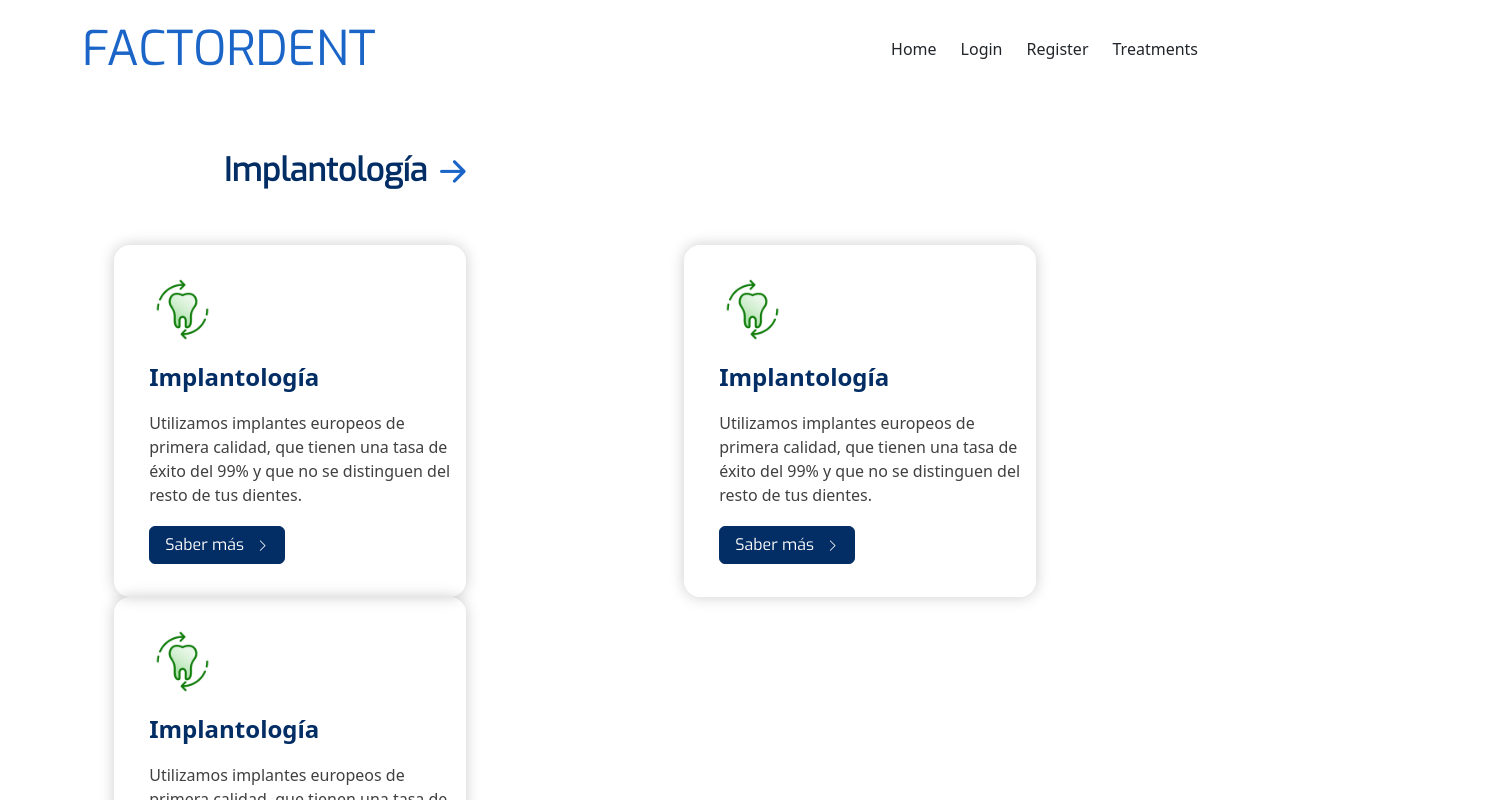
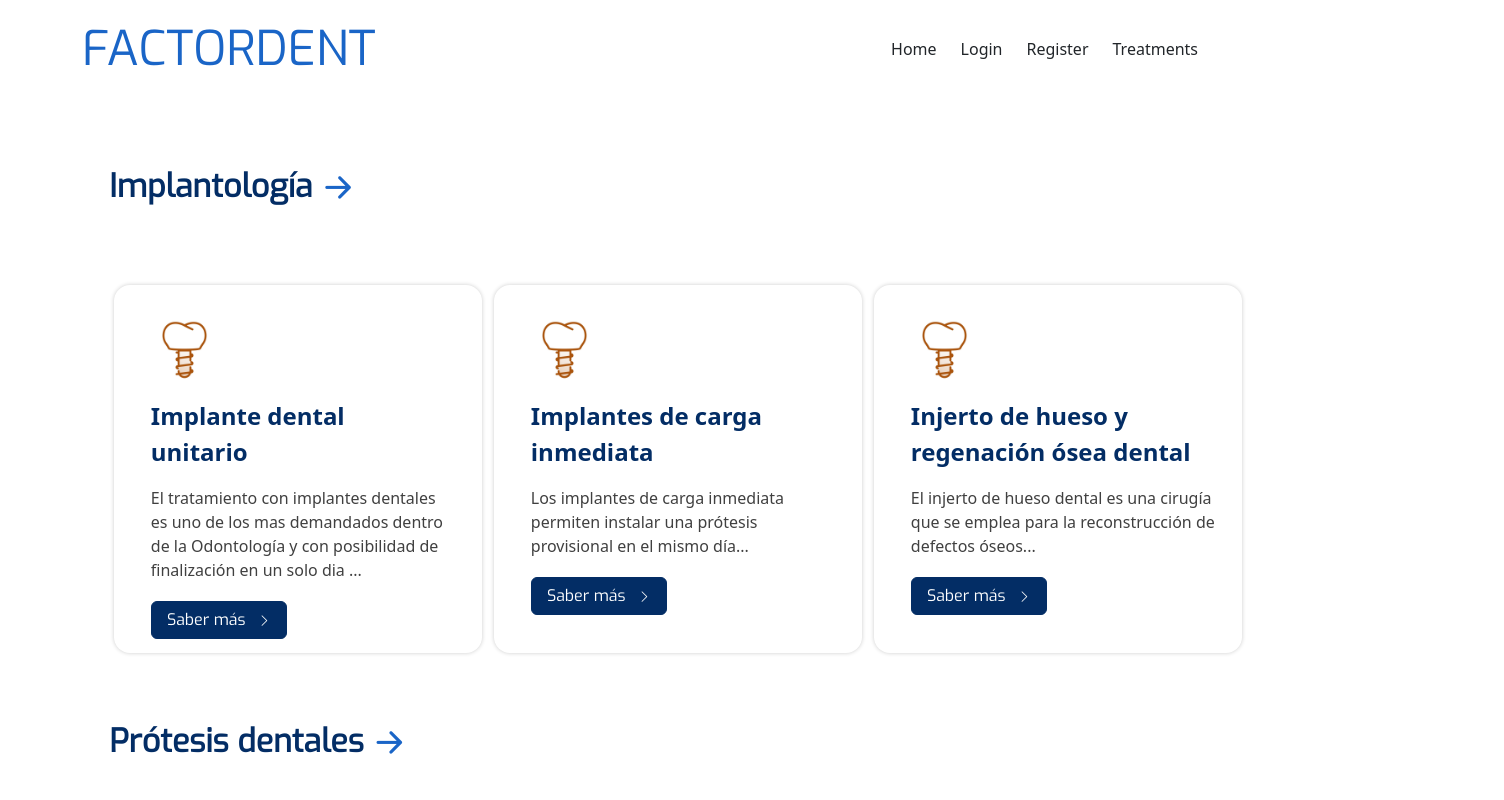
Before and after one commit to AdrianSolsona/dental-clinic-react, a React (Vite) app: page /home in a window 1280 px wide. Both pictures are taken after a click on the element "Treatments". Shown: the top 800 px of the page, 1504 px wide, since content can reach past the window. Built offline with nearby package versions, Linux system fonts and the light colour scheme.

Commit message:
Feat: the grid of card component in the treatment view has been finalized.

```diff
--- a/src/components/Card/Card.css
+++ b/src/components/Card/Card.css
@@ -1,8 +1,8 @@
 .cont-treatment-1{
     margin-left: 2rem;
-    width: 22rem;
-    height: 22rem;
-    box-shadow: 0px 0px 15px 0px rgba(0, 0, 0, 0.2);
+    width: 23rem;
+    height: 23rem;
+    box-shadow: 0px 0px 4px 0px rgba(0, 0, 0, 0.2);
     transition: all 0.3s ease-in-out;
     border-radius: 1rem;
 
@@ -31,6 +31,7 @@
     color: rgb(3, 45, 101);
     margin-top: 1rem;
     margin-bottom: 1rem;
+    width: 18rem;
 }
 .text-treatment-1{
     color: rgb(64, 64, 64);
--- a/src/components/Navbar/Navbar.css
+++ b/src/components/Navbar/Navbar.css
@@ -1,5 +1,6 @@
 .all-nav{
     background-color: white;
+    width: 100%;
 }
 
 .nav-menu{
--- a/src/layout/Treatments/Treatments.css
+++ b/src/layout/Treatments/Treatments.css
@@ -4,13 +4,18 @@
     font-weight: 600;
     color: rgb(3, 45, 101);
     display: flex;
-    position: relative;
-    left: 17.5%;
-    margin-top: 3rem;
-    margin-bottom: 3rem;
+    margin-left: 1.7rem;
+    margin-top: 4rem;
+    margin-bottom: 1.5rem;
 }
 .arrow-title{
     font-size: 3.2rem;
     display: flex;
     color: rgb(26, 101, 199);
 }
+.container-all-card{
+    display: flex;
+}
+.card-container{
+    margin-top: 3rem;
+}
--- a/src/layout/Treatments/Treatments.jsx
+++ b/src/layout/Treatments/Treatments.jsx
@@ -1,12 +1,9 @@
-
 import { Footer } from "../../components/Footer/Footer"
 import { NavBar } from "../../components/Navbar/NavBar"
 import { Col, Container, Row } from 'react-bootstrap';
 import React from "react";
 import CardComponent from "../../components/Card/Card";
 import './Treatments.css'
-import peopleSunrise from '../../assets/people-sunrise.jpg';
-import clinicUbication from '../../assets/clinic-vlc.jpeg'
 import implantImage from '../../assets/implantologiadef.jpg'
 import dentalProtesis from '../../assets/protesis-dentales.jpg'
 import orthodontic from '../../assets/ortodoncia.jpg'
@@ -17,31 +14,147 @@ export const Treatment = () => {
     return (
         <>
             <NavBar/>
-            <div className="titles">Implantología<i class="bi bi-arrow-right-short arrow-title"></i></div>
             <Container>
-                <Row className='flex-row d-flex'>
-                    <Col md>
+                <Row className='flex-row d-flex container-all-card '>
+                    <div className="titles">Implantología<i class="bi bi-arrow-right-short arrow-title"></i></div>
+                    <Col md={6} lg={6} xl={4} xxl={4} className="card-container">
+                        <CardComponent
+                            image={implantImage}
+                            showButton={true}
+                            title= "Implante dental unitario"
+                            text="El tratamiento con implantes dentales es uno de los mas demandados dentro de la Odontología y con posibilidad de finalización en un solo dia ..."
+                            />
+                    </Col>
+                    <Col md={6} lg={6} xl={4} xxl={4}className="card-container" >
+                        <CardComponent
+                            image={implantImage}
+                            showButton={true}
+                            title= "Implantes de carga inmediata"
+                            text="Los implantes de carga inmediata permiten instalar una prótesis provisional en el mismo día... "
+                        />
+                    </Col>
+                    <Col md={12} lg={12} xl={4} xxl={4} className="card-container">
+                        <CardComponent
+                            image={implantImage}
+                            showButton={true}
+                            title= "Injerto de hueso y regenación ósea dental"
+                            text="El injerto de hueso dental es una cirugía que se emplea para la reconstrucción de defectos óseos..."
+                        />
+                    </Col>
+                </Row>
+            </Container>
+            <Container>
+                <Row className='flex-row d-flex container-all-card '>
+                    <div className="titles">Prótesis dentales<i class="bi bi-arrow-right-short arrow-title"></i></div>
+                    <Col md={6} lg={6} xl={4} xxl={4} className="card-container">
                         <CardComponent
                             image={dentalProtesis}
                             showButton={true}
-                            title= "Implantología"
-                            text="Utilizamos implantes europeos de primera calidad, que tienen una tasa de éxito del 99% y que no se distinguen del resto de tus dientes."
+                            title= "Prótesis dental fija sobre implantes"
+                            text="Las prótesis fijas sobre implantes nos permiten recuperar la funcionalidad y estética de la cavidad bucal..."
                             />
                     </Col>
-                    <Col md>
+                    <Col md={6} lg={6} xl={4} xxl={4}className="card-container" >
                         <CardComponent
                             image={dentalProtesis}
                             showButton={true}
-                            title= "Implantología"
-                            text="Utilizamos implantes europeos de primera calidad, que tienen una tasa de éxito del 99% y que no se distinguen del resto de tus dientes."
+                            title= "Prótesis dental fija"
+                            text="Las prótesis dentales fijas tienen como objetivo reproducir la anatomía de los dientes y tambien de la cavida bucal como en cualquier protesis..."
                         />
                     </Col>
-                    <Col md>
+                    <Col md={12} lg={12} xl={4} xxl={4} className="card-container">
                         <CardComponent
                             image={dentalProtesis}
                             showButton={true}
-                            title= "Implantología"
-                            text="Utilizamos implantes europeos de primera calidad, que tienen una tasa de éxito del 99% y que no se distinguen del resto de tus dientes."
+                            title= "Limpieza de prótesis dental"
+                            text="Las prótesis dentales requieren una limpieza preferiblemente de manera periódica..."
+                        />
+                    </Col>
+                </Row>
+            </Container>
+            <Container>
+                <Row className='flex-row d-flex container-all-card '>
+                    <div className="titles">Ortodoncia<i class="bi bi-arrow-right-short arrow-title"></i></div>
+                    <Col md={6} lg={6} xl={4} xxl={4} className="card-container">
+                        <CardComponent
+                            image={orthodontic}
+                            showButton={true}
+                            title= "Brackets"
+                            text="Los brackets son uno de los tratamientos de ortodoncia más utilizados en la actualidad con ciertas ventajas respecto a otros tratamientos..."
+                            />
+                    </Col>
+                    <Col md={6} lg={6} xl={4} xxl={4}className="card-container" >
+                        <CardComponent
+                            image={orthodontic}
+                            showButton={true}
+                            title= "Ortodoncia invisible"
+                            text="La ortodoncia invisible es un tratamiento compuesto por alineadores transparentes, removibles y fabricados a medida..."
+                        />
+                    </Col>
+                    <Col md={12} lg={12} xl={4} xxl={4} className="card-container">
+                        <CardComponent
+                            image={orthodontic}
+                            showButton={true}
+                            title= "Ortodoncia infantil"
+                            text="La ortodoncia infantil está dirigida a los niños que desarrollan en su infancia temprana cualquier tipo de afección respiratoria..."
+                        />
+                    </Col>
+                </Row>
+            </Container>
+            <Container>
+                <Row className='flex-row d-flex container-all-card '>
+                    <div className="titles">Odontología<i class="bi bi-arrow-right-short arrow-title"></i></div>
+                    <Col md={6} lg={6} xl={4} xxl={4} className="card-container">
+                        <CardComponent
+                            image={odontology}
+                            showButton={true}
+                            title= "Odontología conservadora"
+                            text="Engloba todos aquellos tratamientos orientados a salvar y mantener en la boca los dientes naturales del paciente..."
+                            />
+                    </Col>
+                    <Col md={6} lg={6} xl={4} xxl={4}className="card-container" >
+                        <CardComponent
+                            image={odontology}
+                            showButton={true}
+                            title= "Periodoncia"
+                            text="La Periodoncia es la especialidad de la Odontología encargada del cuidado de las encías, muy importante en caso de tener encías sensibles..."
+                        />
+                    </Col>
+                    <Col md={12} lg={12} xl={4} xxl={4} className="card-container">
+                        <CardComponent
+                            image={odontology}
+                            showButton={true}
+                            title= "Endodoncia"
+                            text="Se trata de desvitalizar el diente, conocido coloquialmente como matar el nervio, siendo un tratatamiento menos agresivo que la periodoncia..."
+                        />
+                    </Col>
+                </Row>
+            </Container>
+            <Container>
+                <Row className='flex-row d-flex container-all-card '>
+                    <div className="titles">Estética dental<i class="bi bi-arrow-right-short arrow-title"></i></div>
+                    <Col md={6} lg={6} xl={4} xxl={4} className="card-container">
+                        <CardComponent
+                            image={dentalEstetic}
+                            showButton={true}
+                            title= "Carillas dentales"
+                            text="Se colocan en la superficie frontal de los dientes con la finalidad de mejorar la estética y la simetría de la sonrisa..."
+                            />
+                    </Col>
+                    <Col md={6} lg={6} xl={4} xxl={4}className="card-container" >
+                        <CardComponent
+                            image={dentalEstetic}
+                            showButton={true}
+                            title= "Blanqueamiento dental"
+                            text="Es uno de los tratamientos estéticos más solicitados por nuestros pacientes en clínica..."
+                        />
+                    </Col>
+                    <Col md={12} lg={12} xl={4} xxl={4} className="card-container">
+                        <CardComponent
+                            image={dentalEstetic}
+                            showButton={true}
+                            title= "Limpieza dental avanzada"
+                            text="Es una técnica de higiene bucal basada en la acción del polvo de bicarbonato de sodio..."
                         />
                     </Col>
                 </Row>
```
